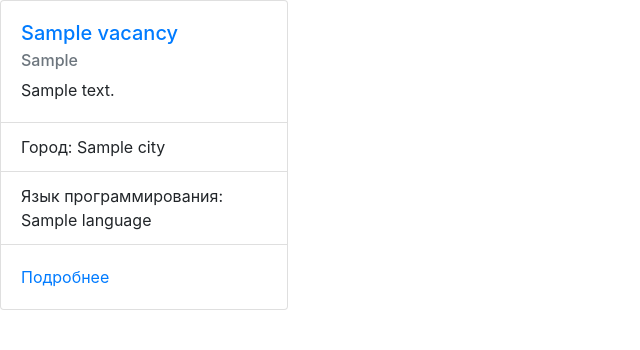
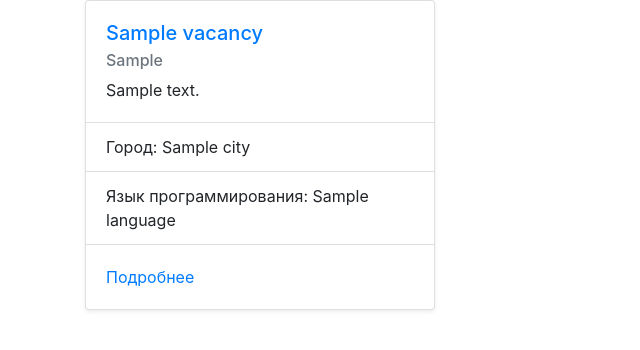
Before and after one commit to NehvedovichVlad/scraping_service, a Django app: page / in a window 1280 px wide. Shown: the top 350 px of the page, without its empty margins (0-640 px from the left). Run offline with Django 3.2, Linux system fonts and the light colour scheme; tables that the repository leaves empty hold one stand-in row (values such as "Sample post").

Commit message:
new format card vacancy

```diff
--- a/src/scraping/templates/scraping/home.html
+++ b/src/scraping/templates/scraping/home.html
@@ -4,12 +4,16 @@
 
 {% block vacancy %}
 
+<div class="container">
+
+<div class="row">
     {% for obj in object_list %}
-<div class="card" style="width: 18rem;">
+  <div class="col-md-4">
+    <div class="card mb-3 shadow-sm">
       <div class="card-body">
         <h5 class="card-title"><a href="{{obj.url}}">{{obj.title}}</a></h5>
         <h6 class="card-subtitle mb-2 text-muted">{{obj.company}}</h6>
-    <p class="card-text">{{obj.description}}</p>
+        <p class="card-text">{{obj.description|truncatechars:120}}</p>
       </div>
       <ul class="list-group list-group-flush">
         <li class="list-group-item">Город: {{obj.city}}</li>
@@ -19,7 +23,10 @@
         <a href="{{obj.url}}" class="card-link">Подробнее</a>
       </div>
     </div>
+  </div>
+    {% endfor %}
+</div>
+</div>
 
-{% endfor %}
 
 {% endblock %}
```
Lines whose indentation alone changed are shown as unchanged.
